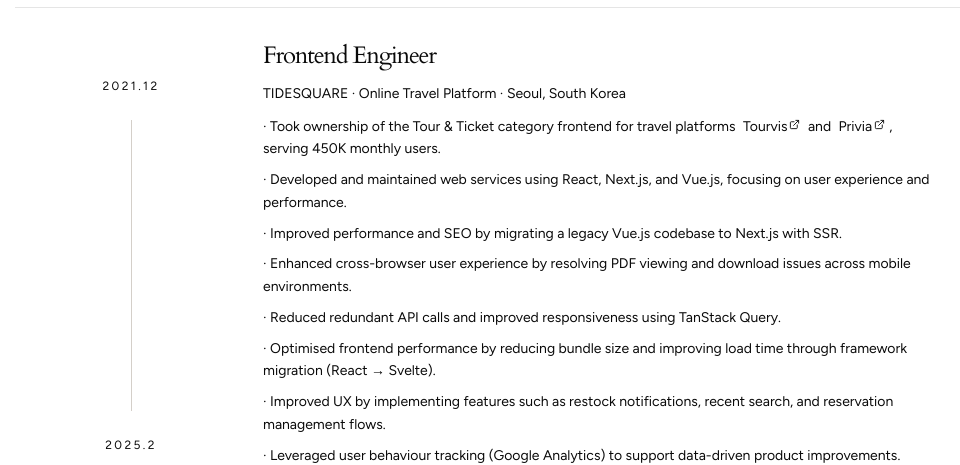
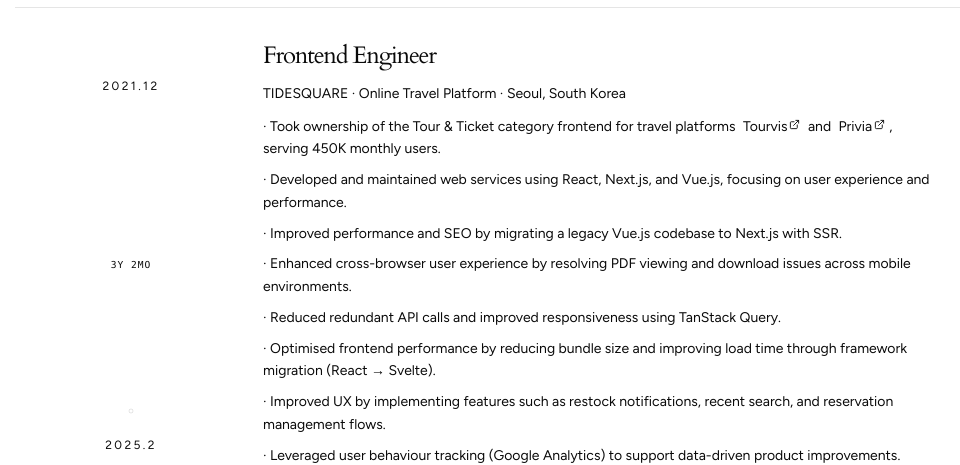
Before and after one commit to calm-lee/Portfolio_2026, a React (Vite) app: page / in a window 1280 px wide. Shown: the part 1460-1925 px from the top of the page, without its empty margins (17-977 px from the left). Built offline with nearby package versions, Linux system fonts and the light colour scheme; a web font is replaced by a local one.

Commit message:
feat: apply similar timeline with mobile on desktop in Experience section

```diff
--- a/src/app/components/sections/en/Experience.tsx
+++ b/src/app/components/sections/en/Experience.tsx
@@ -98,14 +98,25 @@ export default function Experience() {
                     <span className="tracking-[0.2em] mt-10 text-xs text-muted-foreground leading-none">
                       {item.year.split(" — ")[0]}
                     </span>
-                    <motion.span
-                      initial={{ scaleY: 0 }}
-                      whileInView={{ scaleY: 1 }}
-                      viewport={{ once: false, margin: "-100px" }}
-                      transition={{ duration: 2.5, ease: [0.16, 1, 0.3, 1] }}
-                      className="flex-1 block w-[1px] my-3 min-h-[40px] origin-top"
-                      style={{ backgroundColor: "#d4cfc9" }}
-                    />
+                    <div className="flex-1 relative flex justify-center my-3 h-full">
+                      <motion.span
+                        initial={{ scaleY: 0 }}
+                        whileInView={{ scaleY: 1 }}
+                        viewport={{ once: false }}
+                        transition={{ duration: 3, ease: [0.16, 1, 0.3, 1] }}
+                        className="block w-[1px] h-full origin-top bg-border-rail"
+                      />
+                      <span className="absolute top-0 left-1/2 -translate-x-1/2 -translate-y-1/2 w-[5px] h-[5px] rounded-full bg-border-rail" />
+                      <span className="absolute top-1/2 left-1/2 -translate-x-1/2 -translate-y-1/2 bg-[var(--bg-color)] group-hover:bg-background/50 transition-colors py-1.5 font-mono text-[0.6rem] tracking-[0.1em] uppercase text-muted-foreground whitespace-nowrap">
+                        {formatDuration(
+                          item.startDate,
+                          item.endDate ?? new Date(),
+                        )}
+                      </span>
+                      <span
+                        className={`absolute bottom-0 left-1/2 -translate-x-1/2 translate-y-1/2 w-[5px] h-[5px] rounded-full border border-border ${item.endDate ? "bg-foreground" : "bg-border-rail"}`}
+                      />
+                    </div>
                     <span className="tracking-[0.2em] mb-4 text-xs text-muted-foreground leading-none">
                       {item.year.split(" — ")[1]}
                     </span>
@@ -116,10 +127,7 @@ export default function Experience() {
                       <span className="font-mono text-[0.72rem] tracking-[0.1em] text-foreground/70">
                         {item.year.split(" — ")[0]}
                       </span>
-                      <div
-                        className="relative h-px"
-                        style={{ backgroundColor: "rgb(212, 207, 201)" }}
-                      >
+                      <div className="relative h-px bg-border-rail">
                         <span className="absolute top-1/2 -translate-y-1/2 -left-0.5 w-[5px] h-[5px] rounded-full bg-border-rail" />
                         <span
                           className={`absolute top-1/2 -translate-y-1/2 -right-0.5 w-[5px] h-[5px] rounded-full border border-border ${item.endDate ? "bg-foreground" : "bg-border-rail"}`}
--- a/src/app/components/sections/ko/Experience.tsx
+++ b/src/app/components/sections/ko/Experience.tsx
@@ -99,14 +99,25 @@ export default function Experience() {
                     <span className="tracking-[0.2em] mt-10 text-xs text-muted-foreground leading-none">
                       {item.year.split(" — ")[0]}
                     </span>
-                    <motion.span
-                      initial={{ scaleY: 0 }}
-                      whileInView={{ scaleY: 1 }}
-                      viewport={{ once: false, margin: "-100px" }}
-                      transition={{ duration: 2.5, ease: [0.16, 1, 0.3, 1] }}
-                      className="flex-1 block w-[1px] my-3 min-h-[40px] origin-top"
-                      style={{ backgroundColor: "#d4cfc9" }}
-                    />
+                    <div className="flex-1 relative flex justify-center my-3 ">
+                      <motion.span
+                        initial={{ scaleY: 0 }}
+                        whileInView={{ scaleY: 1 }}
+                        viewport={{ once: false }}
+                        transition={{ duration: 3, ease: [0.16, 1, 0.3, 1] }}
+                        className="block w-[1px] h-full origin-top bg-border-rail"
+                      />
+                      <span className="absolute top-0 left-1/2 -translate-x-1/2 -translate-y-1/2 w-[5px] h-[5px] rounded-full bg-border-rail" />
+                      <span className="absolute top-1/2 left-1/2 -translate-x-1/2 -translate-y-1/2 bg-[var(--bg-color)] group-hover:bg-background/50 transition-colors py-1.5 font-mono text-[0.6rem] tracking-[0.1em] uppercase text-muted-foreground whitespace-nowrap">
+                        {formatDuration(
+                          item.startDate,
+                          item.endDate ?? new Date(),
+                        )}
+                      </span>
+                      <span
+                        className={`absolute bottom-0 left-1/2 -translate-x-1/2 translate-y-1/2 w-[5px] h-[5px] rounded-full border border-border ${item.endDate ? "bg-foreground" : "bg-border-rail"}`}
+                      />
+                    </div>
                     <span className="tracking-[0.2em] mb-2 text-xs text-muted-foreground leading-none">
                       {item.year.split(" — ")[1]}
                     </span>
@@ -117,13 +128,16 @@ export default function Experience() {
                       <span className="font-mono text-[0.72rem] tracking-[0.1em] text-foreground/70">
                         {item.year.split(" — ")[0]}
                       </span>
-                      <div className="relative h-px" style={{ backgroundColor: "rgb(212, 207, 201)" }}>
+                      <div className="relative h-px bg-border-rail">
                         <span className="absolute top-1/2 -translate-y-1/2 -left-0.5 w-[5px] h-[5px] rounded-full bg-border-rail" />
                         <span
                           className={`absolute top-1/2 -translate-y-1/2 -right-0.5 w-[5px] h-[5px] rounded-full border border-border ${item.endDate ? "bg-foreground" : "bg-border-rail"}`}
                         />
                         <span className="absolute left-1/2 top-1/2 -translate-x-1/2 -translate-y-1/2 bg-[var(--bg-color)] px-2 font-mono text-[0.6rem] tracking-[0.1em] uppercase text-muted-foreground">
-                          {formatDuration(item.startDate, item.endDate ?? new Date())}
+                          {formatDuration(
+                            item.startDate,
+                            item.endDate ?? new Date(),
+                          )}
                         </span>
                       </div>
                       <span className="font-mono text-[0.72rem] tracking-[0.1em] text-foreground/70">
```
